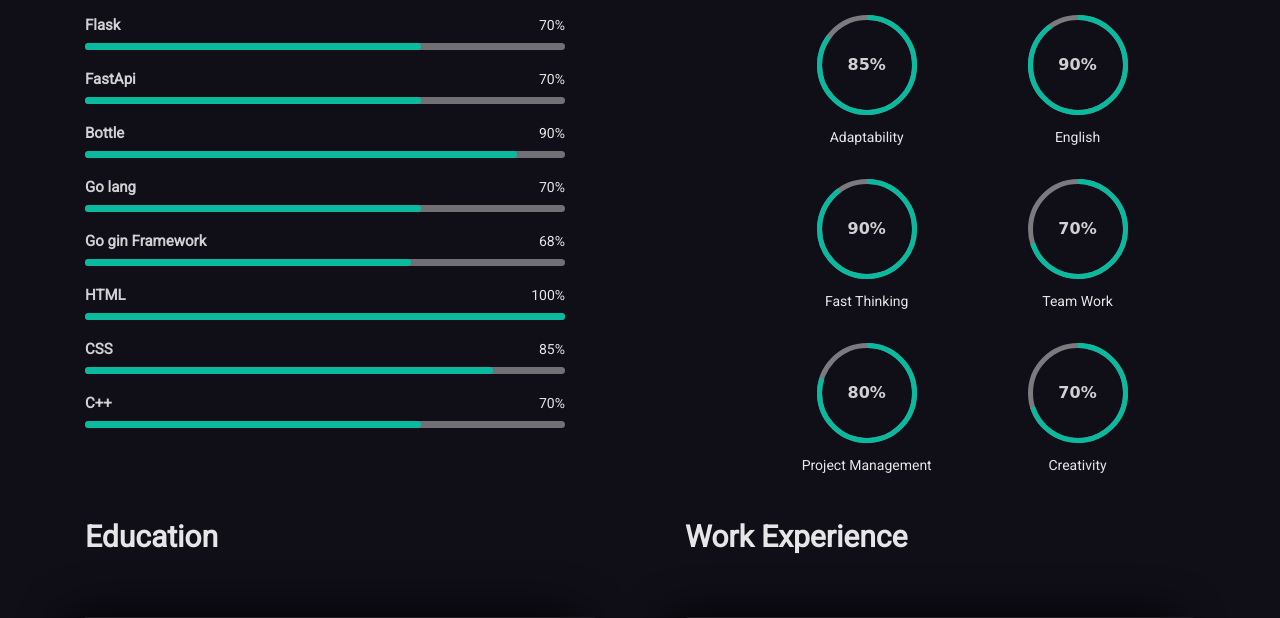
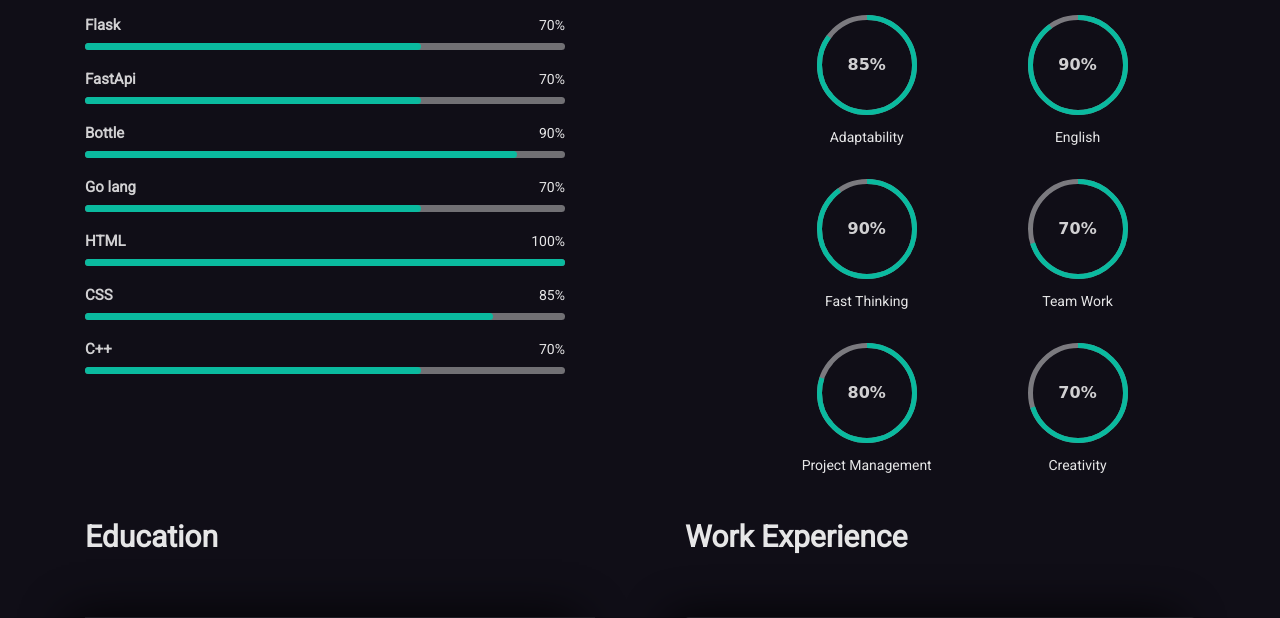
Before and after one commit to latototita/Cv, a Django app: page / in a window 1280 px wide. Shown: the part 2395-3013 px from the top of the page. Run offline with Django 3.2, Linux system fonts and the light colour scheme; some libraries are stand-ins or nearby versions.

Commit message:
Update index.html

```diff
--- a/templates/index.html
+++ b/templates/index.html
@@ -255,17 +255,7 @@
                                             </div>
                                         </div>
                                     </div>
-                                    <div class="candidatos">
-                                        <div class="parcial">
-                                            <div class="info">
-                                                <div class="nome">Go gin Framework</div>
-                                                <div class="percentagem-num">68%</div>
-                                            </div>
-                                            <div class="progressBar">
-                                                <div class="percentagem" style="width: 68%;"></div>
-                                            </div>
-                                        </div>
-                                    </div>
+
                                     <div class="candidatos">
                                         <div class="parcial">
                                             <div class="info">
```
